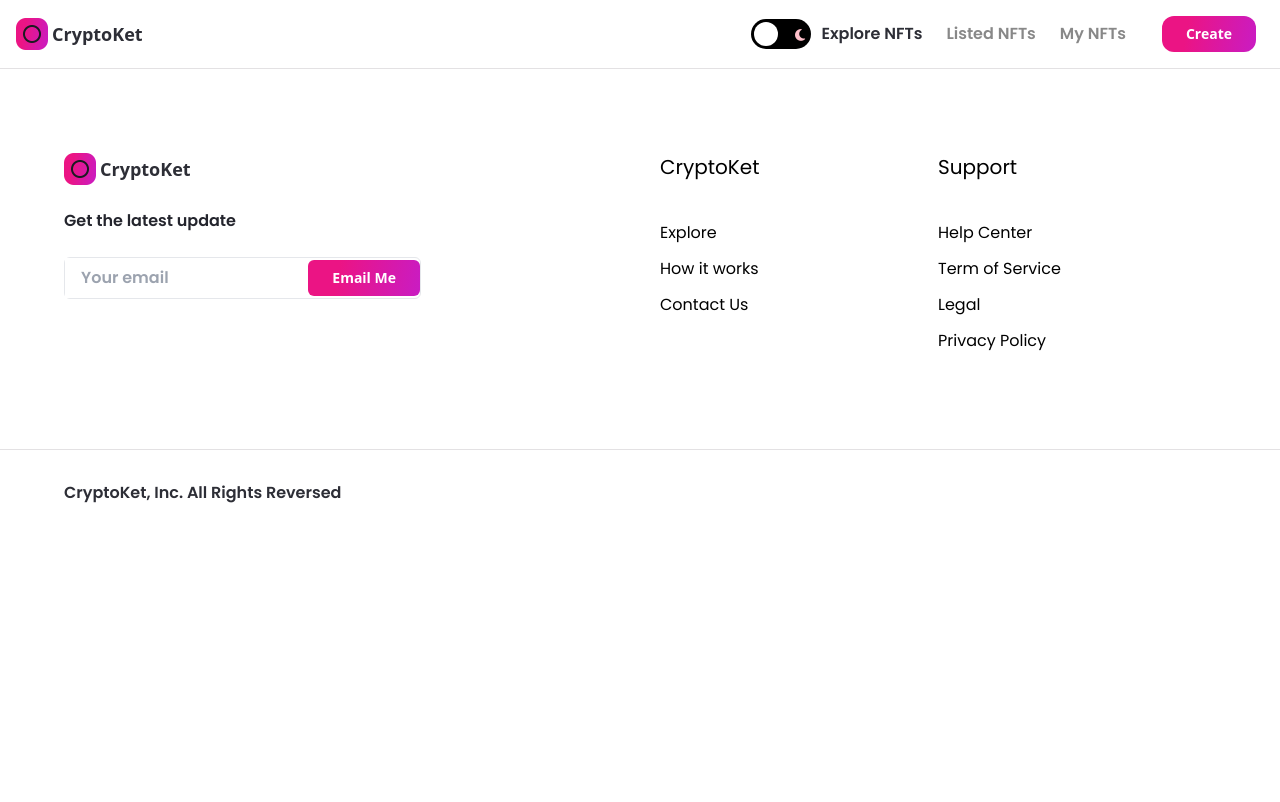
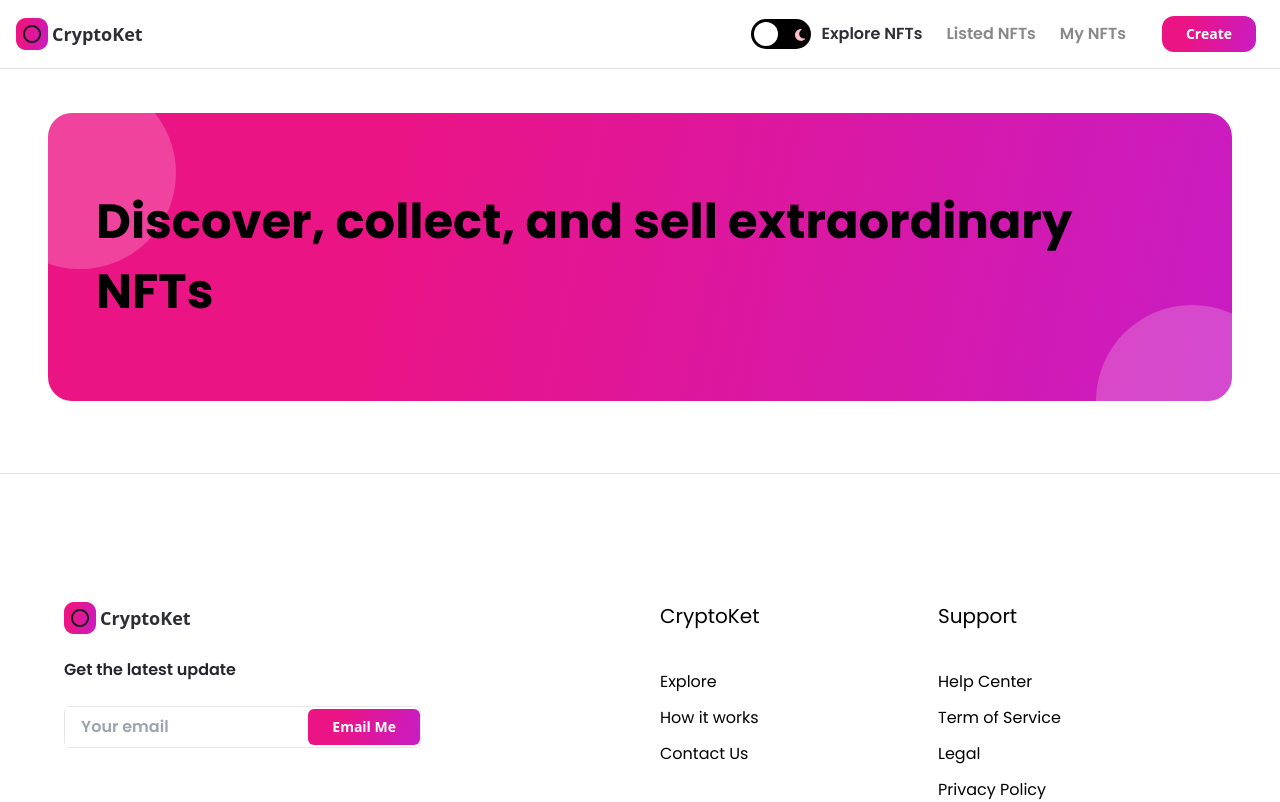
Before and after one commit to Melrain/nft_market, a Next.js app: page / in a window 1280 px wide. Shown: the top 802 px of the page. Built offline with nearby package versions, Linux system fonts and the light colour scheme.

Commit message:
add banner

```diff
--- /dev/null
+++ b/components/Banner.jsx
@@ -0,0 +1,13 @@
+const Banner = ({ name, parentStyles, childStyles }) => (
+  <div
+    className={`relative w-full flex items-center z-0 overflow-hidden nft-gradient ${parentStyles}`}
+  >
+    <p className={`font-bold text-5xl font-poppins leading-70 ${childStyles}`}>
+      {name}
+    </p>
+    <div className="absolute w-48 h-48 sm:w-32 sm:h-32 rounded-full white-bg -top-9 -left-16 -z-5" />
+    <div className="absolute w-48 h-48 sm:w-32 sm:h-32 rounded-full white-bg -bottom-24 -right-14 -z-5" />
+  </div>
+);
+
+export default Banner;
--- a/components/index.js
+++ b/components/index.js
@@ -1,4 +1,5 @@
 import Navbar from './Navbar';
 import Footer from './Footer';
+import Banner from './Banner';
 
-export { Navbar, Footer };
+export { Navbar, Footer, Banner };
--- a/pages/_app.js
+++ b/pages/_app.js
@@ -7,8 +7,10 @@
   <ThemeProvider attribute="class">
     <div className="dark:bg-nft-dark bg-white min-h-screen">
       <Navbar />
+      <div className="pt-65">
+        <Component {...pageProps} />
+      </div>
 
-      <Component {...pageProps} />
       <Footer />
     </div>
     <Script
--- a/pages/index.js
+++ b/pages/index.js
@@ -1,3 +1,15 @@
-const index = () => <div>index</div>;
+import { Banner } from '../components/index';
 
-export default index;
+const Home = () => (
+  <div className="flex justify-center sm:px p-12">
+    <div className="w-full minmd:w-4/5">
+      <Banner
+        parentStyles="justify-start mb-6 h-72 sm:h-60 p-12 xs:p-4 xs:h-44 rounded-3xl"
+        childStyles="md:text-4xl sm:text-2xl xs:text-xl"
+        name="Discover, collect, and sell extraordinary NFTs"
+      />
+    </div>
+  </div>
+);
+
+export default Home;
```
